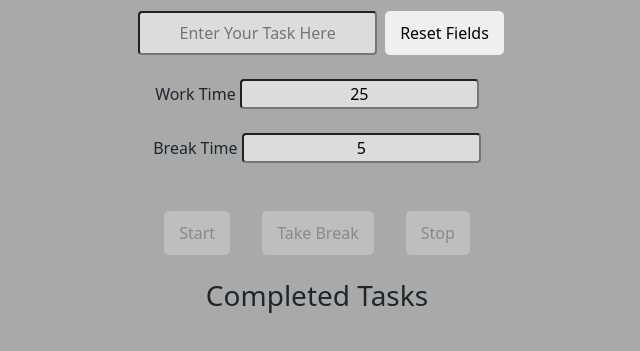
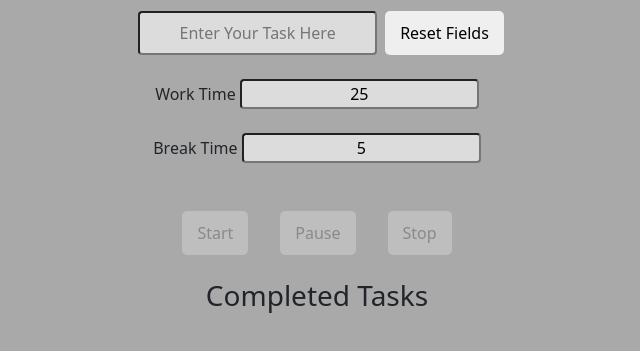
Before and after one commit to Talha9110/Pomodoro-timer-app, a plain HTML site: page index.html in a window 1280 px wide. Shown: the part 153-504 px from the top of the page, without its empty margins (323-963 px from the left). Drawn offline with nearby package versions, Linux system fonts and the light colour scheme.

Commit message:
changes done

```diff
--- a/index.html
+++ b/index.html
@@ -39,7 +39,7 @@
         </div>
         <div id="actionbtn" class="d-flex justify-content-center">
             <button class="start mx-3" id="dis" disabled>Start</button>
-            <button class="pause mx-3" id="dis2" disabled>Take Break</button>
+            <button class="pause mx-3" id="dis2" disabled>Pause</button>
             <button class="stop mx-3" id="dis1" disabled>Stop</button>
         </div>
         <div id="completedtasks" class="my-4 text-center">
```
